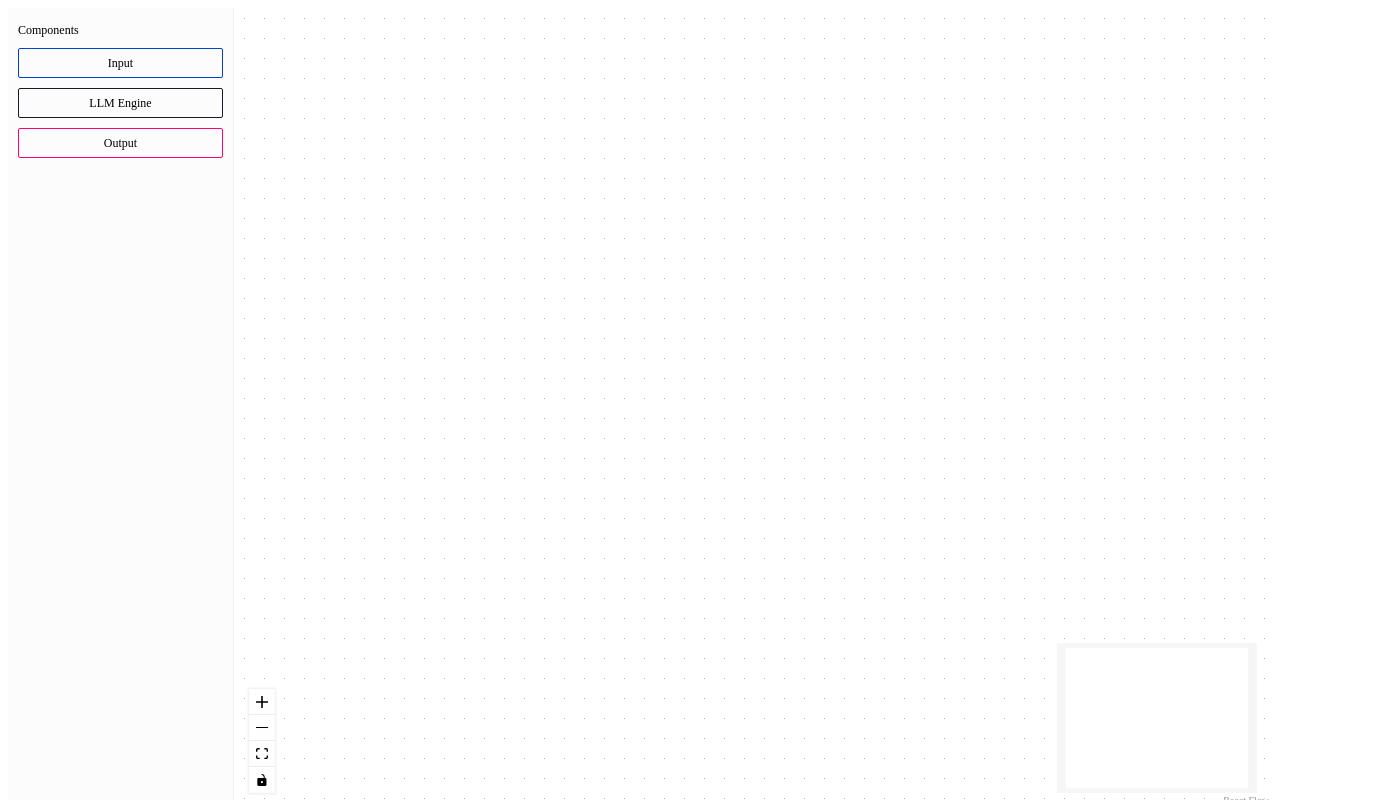
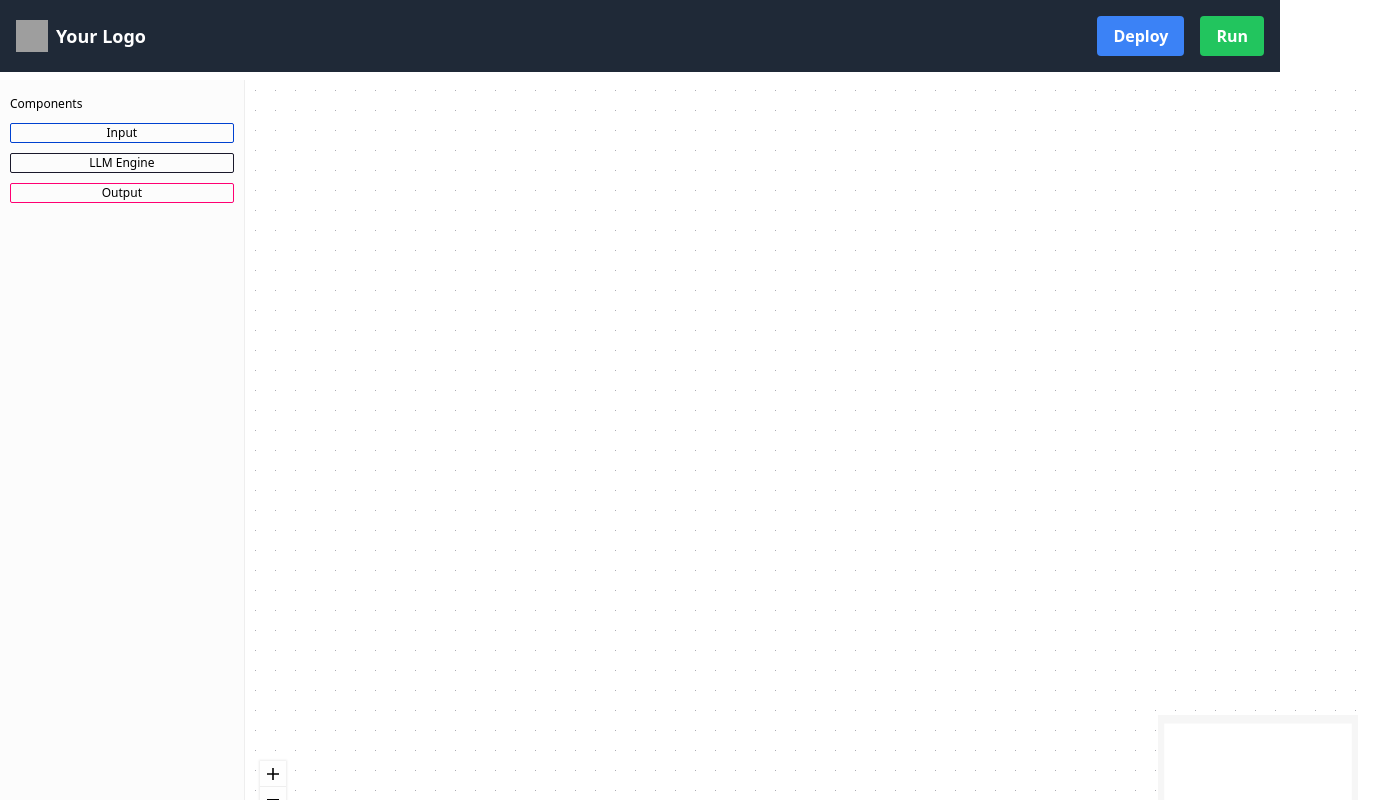
Before and after one commit to Satyajit444/open-agi-assignment, a React (Create React App) app: page / in a window 1280 px wide. Shown: the top 800 px of the page, 1373 px wide, since content can reach past the window. Built offline with nearby package versions, Linux system fonts and the light colour scheme; grey boxes are pictures that could not be loaded.

Commit message:
added nav and actions buttons

```diff
--- a/src/App.jsx
+++ b/src/App.jsx
@@ -18,11 +18,12 @@ import Output from "./components/Output";
 import LLMEngine from "./components/LLMEngine";
 import { DnDProvider, useDnD } from "./components/context/DndContext";
 import Sidebar from "./components/shared/Sidebar";
+import Navbar from "./components/shared/Navbar";
 
 let id = 0;
 const getId = () => `dndnode_${id++}`;
 
-const DnDFlow = () => {
+const App = () => {
   const reactFlowWrapper = useRef(null);
   const [nodes, setNodes, onNodesChange] = useNodesState([]);
   const [edges, setEdges, onEdgesChange] = useEdgesState([]);
@@ -86,6 +87,8 @@ const DnDFlow = () => {
 
   return (
     <div className="dndflow">
+      <Navbar />
+      <div className="mt-20 dndflow">
         <Sidebar />
         <div style={{ width: "100vw", height: "100vh" }} ref={reactFlowWrapper}>
           <ReactFlow
@@ -104,13 +107,14 @@ const DnDFlow = () => {
           </ReactFlow>
         </div>
       </div>
+    </div>
   );
 };
 
 export default () => (
   <ReactFlowProvider>
     <DnDProvider>
-      <DnDFlow />
+      <App />
     </DnDProvider>
   </ReactFlowProvider>
 );
--- a/src/components/shared/Navbar.jsx
+++ b/src/components/shared/Navbar.jsx
@@ -1,7 +1,31 @@
 import React from "react";
 
 const Navbar = () => {
-  return <div>Navbar</div>;
+  return (
+    <div className="relative">
+      <nav className="fixed top-0 left-0 max-h-20 w-full flex justify-between items-center p-4 bg-gray-800 text-white">
+        {/* Logo on the left */}
+        <div className="flex items-center">
+          <img
+            src="/path-to-logo/logo.png" // Replace with your logo path
+            alt="Logo"
+            className="h-8 w-8 mr-2"
+          />
+          <span className="text-lg font-semibold">Your Logo</span>
+        </div>
+
+        {/* Buttons on the right */}
+        <div className="flex space-x-4">
+          <button className="bg-blue-500 hover:bg-blue-700 text-white font-bold py-2 px-4 rounded">
+            Deploy
+          </button>
+          <button className="bg-green-500 hover:bg-green-700 text-white font-bold py-2 px-4 rounded">
+            Run
+          </button>
+        </div>
+      </nav>
+    </div>
+  );
 };
 
 export default Navbar;
--- a/src/index.css
+++ b/src/index.css
@@ -1,3 +1,7 @@
+@tailwind base;
+@tailwind components;
+@tailwind utilities;
+
 .dndflow {
   flex-direction: column;
   display: flex;
@@ -55,3 +59,9 @@
     max-width: 250px;
   }
 }
+
+input {
+  border: 1px solid grey;
+  border-radius: 10px;
+  max-width: 100%;
+}
```
Lines whose indentation alone changed are shown as unchanged.
